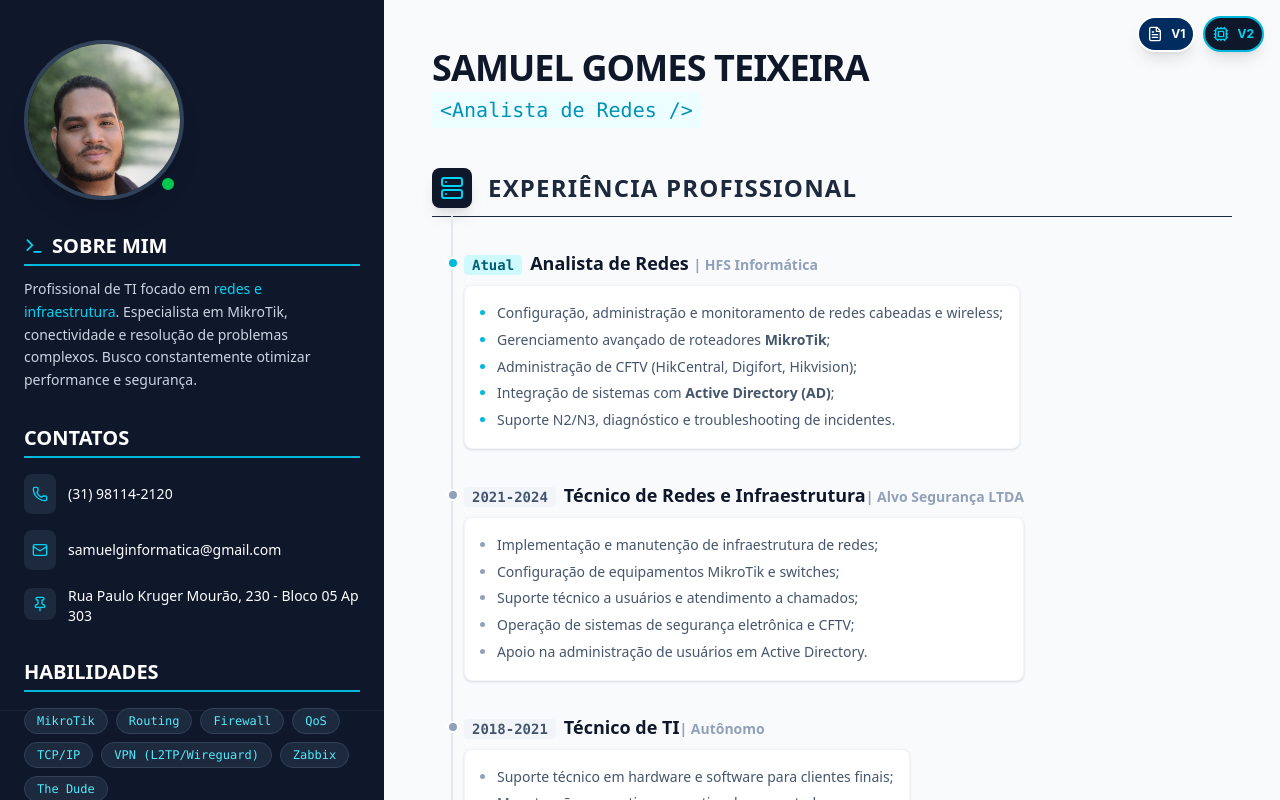
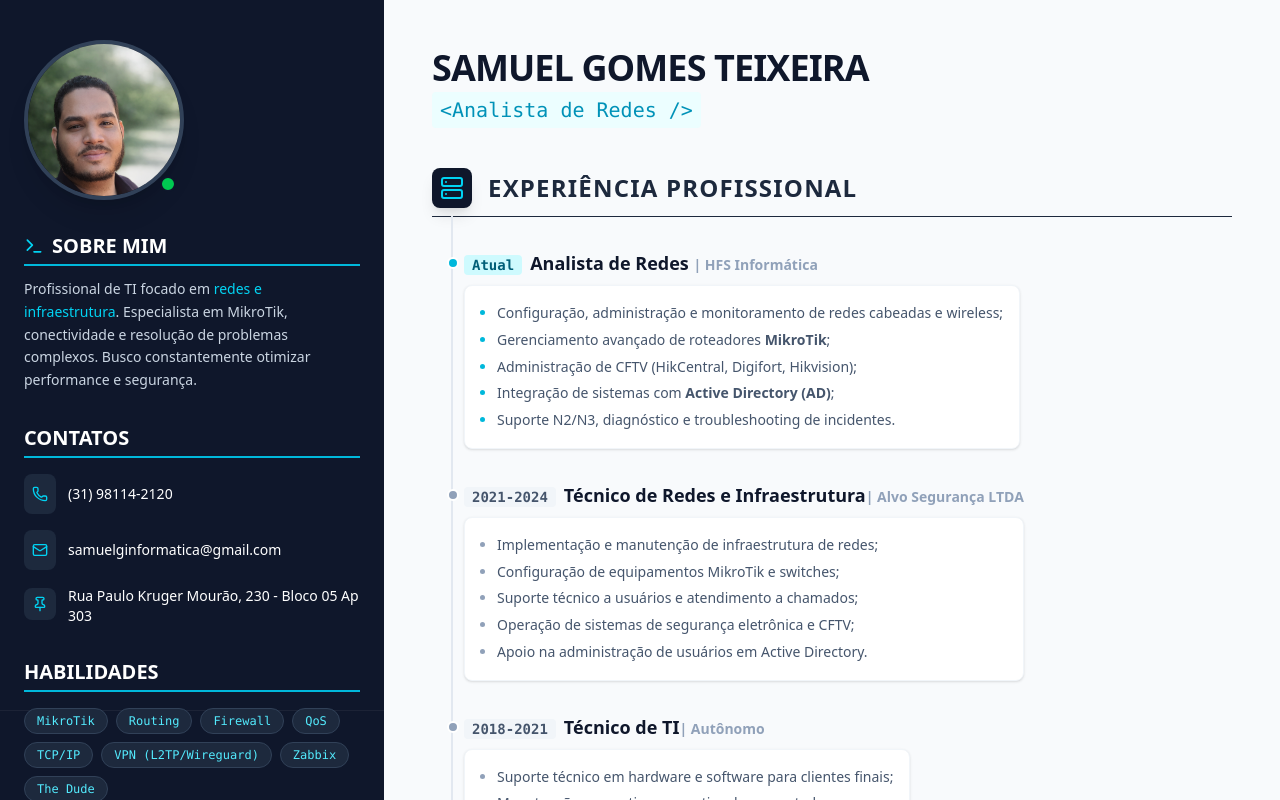
Before and after one commit to samuelg21/Curriculo-Samuel, a React (Vite) app: page /#/v2 in a window 1280 px wide. Shown: the top 800 px of the page. Built offline with nearby package versions, Linux system fonts and the light colour scheme.

Commit message:
Refactor: Remove navigation buttons, keep URL routing only

```diff
--- a/src/App.tsx
+++ b/src/App.tsx
@@ -1,35 +1,10 @@
-import { HashRouter as Router, Routes, Route, Link, Navigate } from 'react-router-dom';
+import { HashRouter as Router, Routes, Route, Navigate } from 'react-router-dom';
 import CurriculoClassic from './components/CurriculoClassic';
 import CurriculoTech from './components/CurriculoTech';
-import { FileText, Cpu } from 'lucide-react';
-
-function Navigation() {
-  return (
-    <nav className="fixed top-4 right-4 z-50 flex gap-2 print:hidden">
-      <Link
-        to="/v1"
-        className="bg-[#002C5F] text-white p-2 rounded-full shadow-lg hover:bg-blue-800 transition-colors flex items-center gap-2 text-xs font-bold border-2 border-white"
-        title="Versão 1 (Clássico)"
-      >
-        <FileText className="w-4 h-4" />
-        V1
-      </Link>
-      <Link
-        to="/v2"
-        className="bg-slate-900 text-cyan-400 p-2 rounded-full shadow-lg hover:bg-slate-800 transition-colors flex items-center gap-2 text-xs font-bold border-2 border-cyan-500"
-        title="Versão 2 (Tech)"
-      >
-        <Cpu className="w-4 h-4" />
-        V2
-      </Link>
-    </nav>
-  );
-}
 
 function App() {
   return (
     <Router>
-      <Navigation />
       <Routes>
         <Route path="/" element={<Navigate to="/v2" replace />} />
         <Route path="/v1" element={<CurriculoClassic />} />
```
